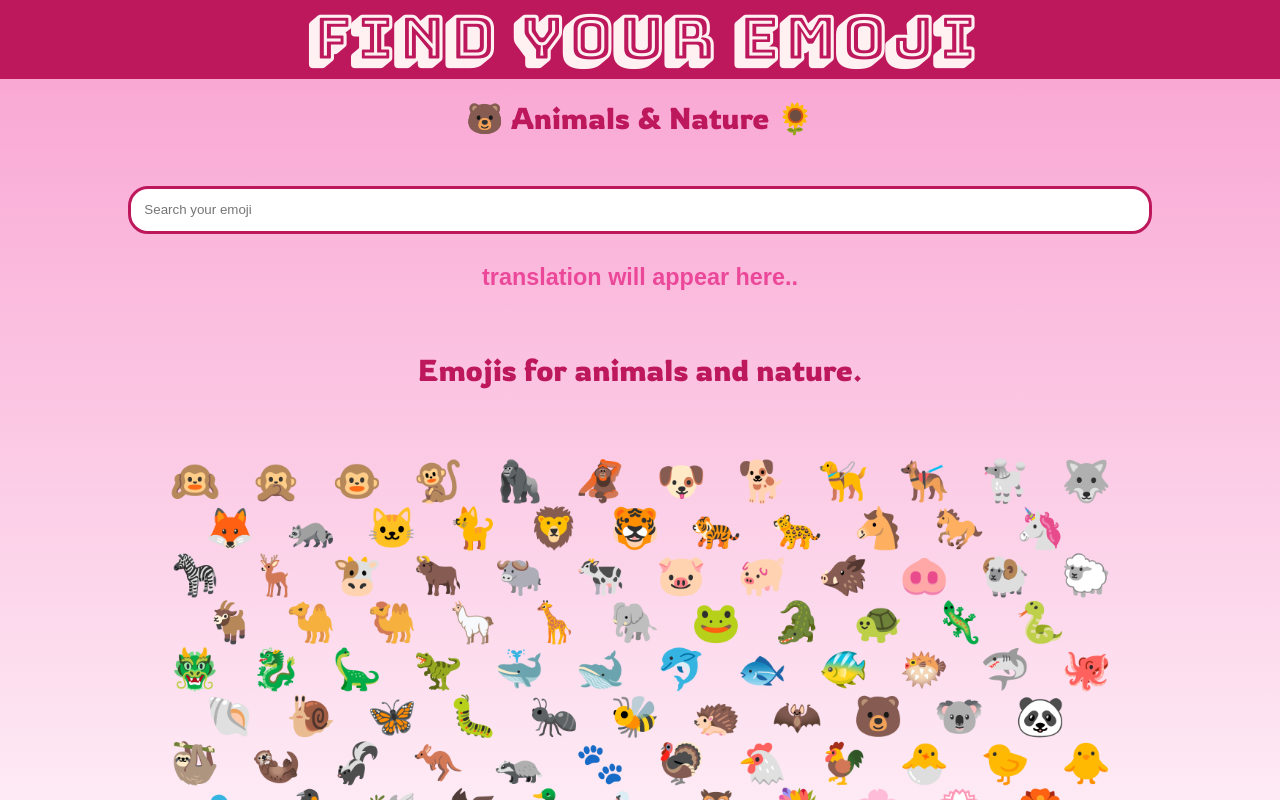
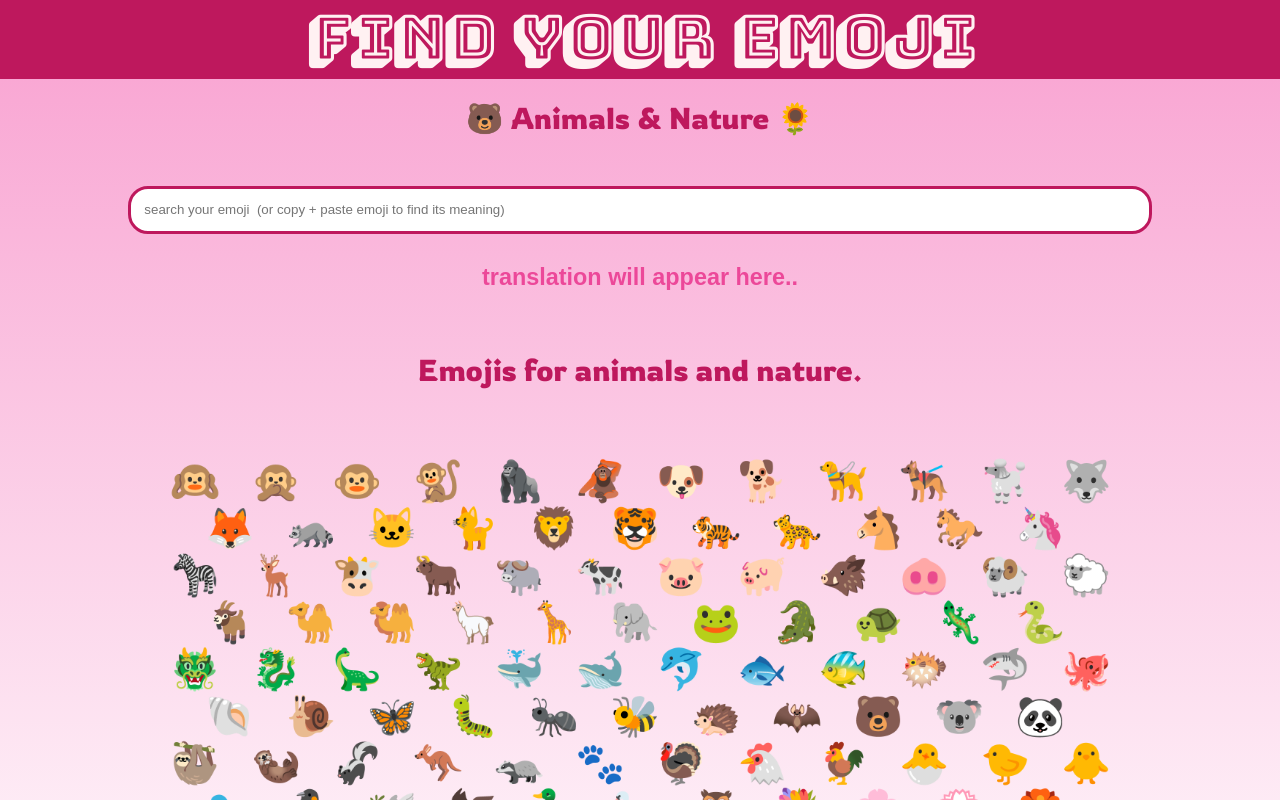
Before and after one commit to utsavkumar-280/find-emoji-appp, a React (Create React App) app: page / in a window 1280 px wide. Shown: the top 800 px of the page. Built offline with nearby package versions, Linux system fonts and the light colour scheme.

Commit message:
refactor: chaged search placeholder value

```diff
--- a/src/App.js
+++ b/src/App.js
@@ -156,7 +156,9 @@ export default function App() {
           className="search"
           onChange={changeHandler}
           value={emoji}
-          placeholder={"Search your emoji"}
+          placeholder={
+            "search your emoji  (or copy + paste emoji to find its meaning) "
+          }
           style={{
             padding: "1em",
             minWidth: "80%"
```
